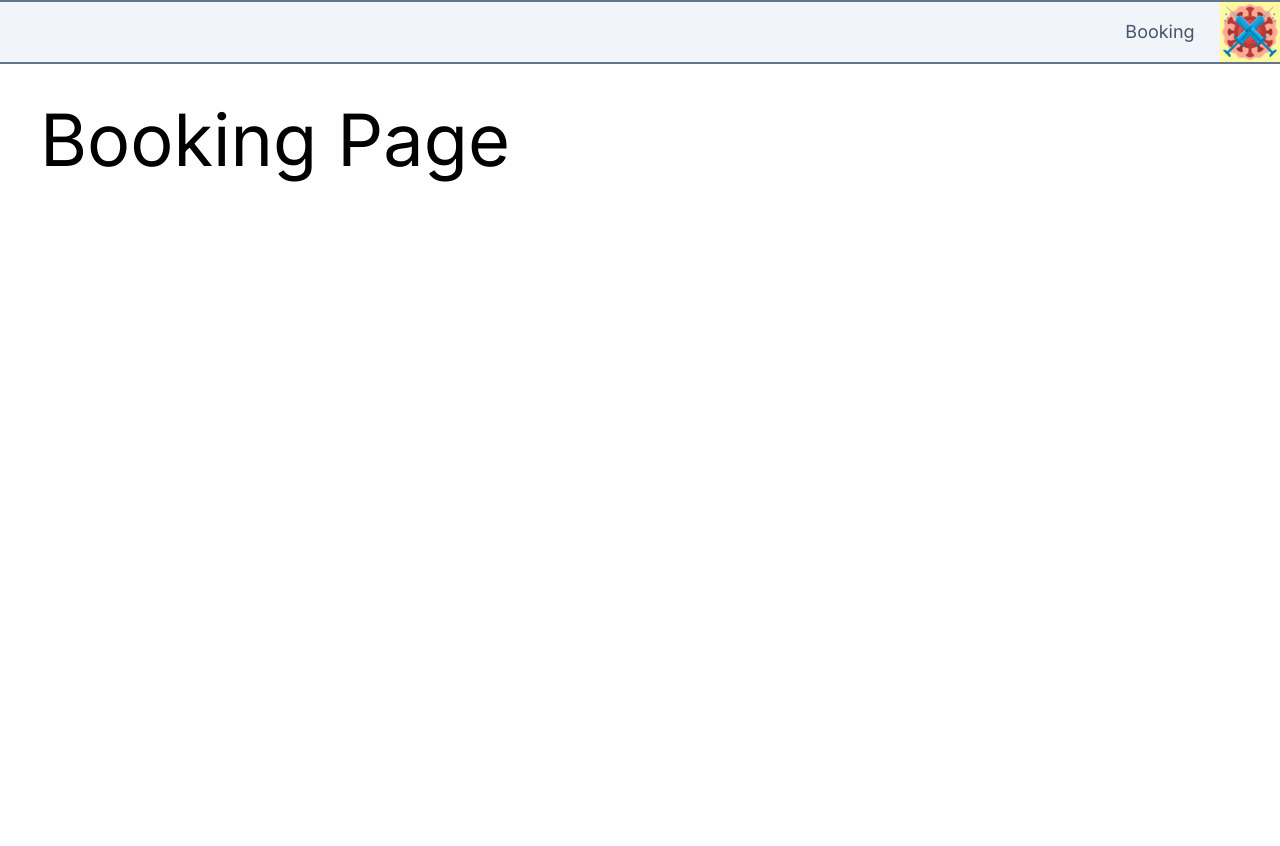
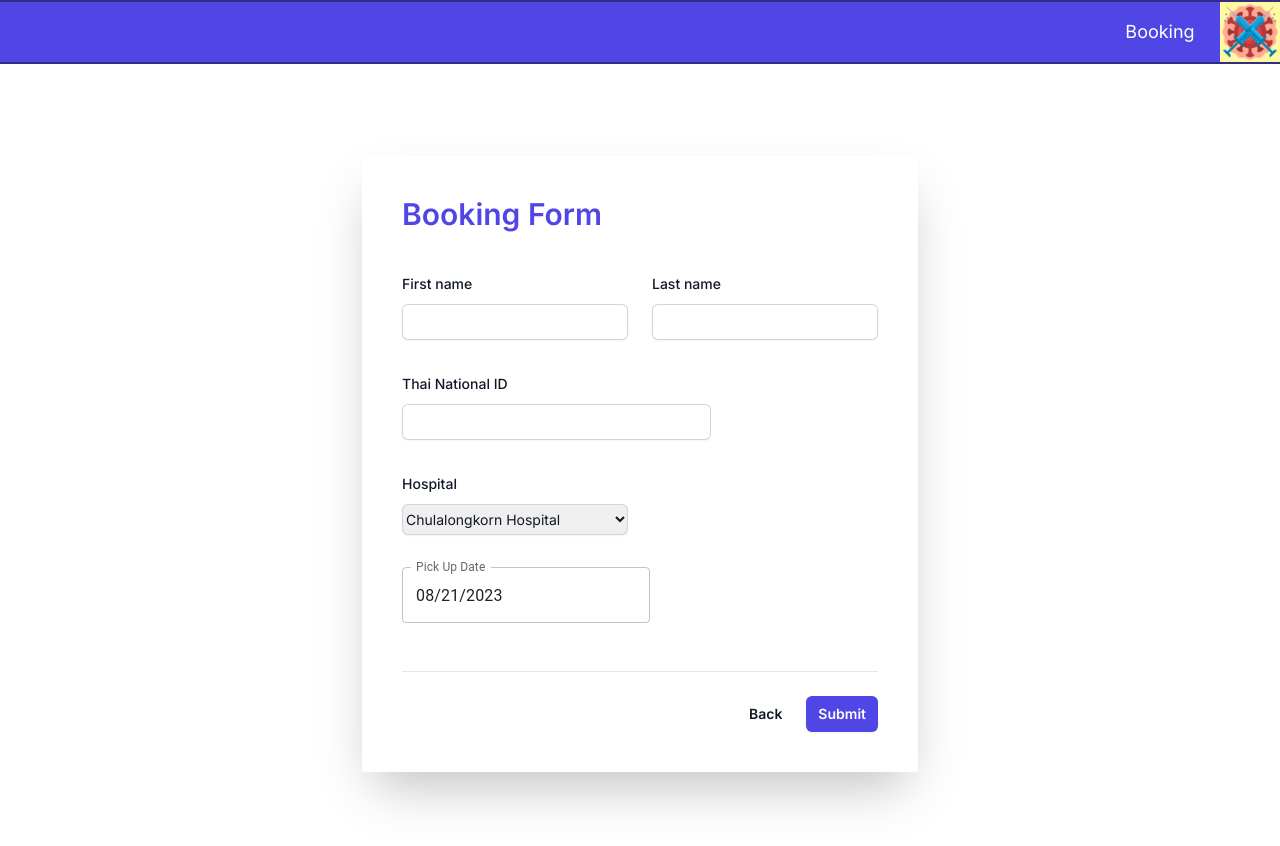
Before and after one commit to JinnnDamanee/vaccine-book-app, a Next.js app: page /booking in a window 1280 px wide. Shown: the top 846 px of the page. Before the commit the page ends 800 px from the top, so only its background shows below. Built offline with nearby package versions, Linux system fonts and the light colour scheme.

Commit message:
assignment5

```diff
--- a/package.json
+++ b/package.json
@@ -9,9 +9,14 @@
     "lint": "next lint"
   },
   "dependencies": {
+    "@emotion/react": "^11.11.1",
+    "@emotion/styled": "^11.11.0",
+    "@mui/material": "^5.14.8",
+    "@mui/x-date-pickers": "^6.12.1",
     "@types/node": "20.5.1",
     "@types/react": "18.2.20",
     "@types/react-dom": "18.2.7",
+    "dayjs": "^1.11.9",
     "next": "13.4.19",
     "react": "18.2.0",
     "react-dom": "18.2.0",
--- /dev/null
+++ b/src/app/booking/Form.tsx
@@ -0,0 +1,109 @@
+'use client'
+
+import { DatePicker, LocalizationProvider } from "@mui/x-date-pickers";
+import Link from "next/link";
+import { AdapterDayjs } from '@mui/x-date-pickers/AdapterDayjs';
+import dayjs from "dayjs";
+
+const Form = () => {
+    const onSubimitHandler = (e: React.SyntheticEvent) => {
+        e.preventDefault();
+        alert('Your booking has been submitted!');
+    }
+
+
+    return (
+        <form onSubmit={(e) => onSubimitHandler(e)}>
+            <div>
+                <h1 className="text-3xl font-semibold leading-9 text-indigo-600">Booking Form</h1>
+                <div className="border-b border-gray-900/10 pb-12">
+                    <div className="mt-10 grid grid-cols-1 gap-x-6 gap-y-8 sm:grid-cols-6">
+                        <div className="sm:col-span-3">
+                            <label htmlFor="first-name" className="block text-sm font-medium leading-6 text-gray-900">
+                                First name
+                            </label>
+                            <div className="mt-2">
+                                <input
+                                    type="text"
+                                    name="first-name"
+                                    id="first-name"
+                                    autoComplete="given-name"
+                                    className="block w-full rounded-md border-0 py-1.5 text-gray-900 shadow-sm ring-1 ring-inset ring-gray-300 placeholder:text-gray-400 focus:ring-2 focus:ring-inset focus:ring-indigo-600 sm:text-sm sm:leading-6"
+                                />
+                            </div>
+                        </div>
+
+                        <div className="sm:col-span-3">
+                            <label htmlFor="last-name" className="block text-sm font-medium leading-6 text-gray-900">
+                                Last name
+                            </label>
+                            <div className="mt-2">
+                                <input
+                                    type="text"
+                                    name="last-name"
+                                    id="last-name"
+                                    autoComplete="family-name"
+                                    className="block w-full rounded-md border-0 py-1.5 text-gray-900 shadow-sm ring-1 ring-inset ring-gray-300 placeholder:text-gray-400 focus:ring-2 focus:ring-inset focus:ring-indigo-600 sm:text-sm sm:leading-6"
+                                />
+                            </div>
+                        </div>
+
+                        <div className="sm:col-span-4">
+                            <label htmlFor="email" className="block text-sm font-medium leading-6 text-gray-900">
+                                Thai National ID
+                            </label>
+                            <div className="mt-2">
+                                <input
+                                    id="email"
+                                    name="email"
+                                    type="email"
+                                    autoComplete="email"
+                                    className="block w-full rounded-md border-0 py-1.5 text-gray-900 shadow-sm ring-1 ring-inset ring-gray-300 placeholder:text-gray-400 focus:ring-2 focus:ring-inset focus:ring-indigo-600 sm:text-sm sm:leading-6"
+                                />
+                            </div>
+                        </div>
+
+                        <div className="sm:col-span-3">
+                            <label htmlFor="country" className="block text-sm font-medium leading-6 text-gray-900">
+                                Hospital
+                            </label>
+                            <div className="mt-2">
+                                <select
+                                    id="country"
+                                    name="country"
+                                    autoComplete="country-name"
+                                    className="block w-full rounded-md border-0 py-1.5 text-gray-900 shadow-sm ring-1 ring-inset ring-gray-300 focus:ring-2 focus:ring-inset focus:ring-indigo-600 sm:max-w-xs sm:text-sm sm:leading-6"
+                                >
+                                    <option>Chulalongkorn Hospital</option>
+                                    <option>Rajavithi Hospital</option>
+                                    <option>Thammasat
+                                        University Hospital</option>
+                                </select>
+                            </div>
+                        </div>
+
+                        <div className="col-span-full">
+                            <LocalizationProvider dateAdapter={AdapterDayjs}>
+                                <DatePicker label="Pick Up Date" defaultValue={dayjs()} />
+                            </LocalizationProvider>
+                        </div>
+                    </div>
+                </div>
+            </div>
+            <div className="mt-6 flex items-center justify-end gap-x-6">
+                <button type="button" className="text-sm font-semibold leading-6 text-gray-900">
+                    <Link href={'/'}>
+                        Back
+                    </Link>
+                </button>
+                <button
+                    type="submit"
+                    className="rounded-md bg-indigo-600 px-3 py-2 text-sm font-semibold text-white shadow-sm hover:bg-indigo-500 focus-visible:outline focus-visible:outline-2 focus-visible:outline-offset-2 focus-visible:outline-indigo-600"
+                >
+                    Submit
+                </button>
+            </div>
+        </form>
+    )
+}
+export default Form;
--- a/src/app/booking/page.tsx
+++ b/src/app/booking/page.tsx
@@ -1,7 +1,11 @@
+import Form from "./Form"
+
 const Booking = () => {
     return (
-        <main>
-            <h1 className="p-10 text-7xl">Booking Page</h1>
+        <main className="h-[800px] flex items-center">
+            <div className=" bg-white mx-auto shadow-2xl p-10 w-fit">
+                <Form />
+            </div>
         </main>
     )
 }
--- a/src/app/layout.tsx
+++ b/src/app/layout.tsx
@@ -2,6 +2,8 @@ import Menubar from '@/components/Menubar'
 import './globals.css'
 import type { Metadata } from 'next'
 import { Inter } from 'next/font/google'
+import { LocalizationProvider } from '@mui/x-date-pickers'
+import { AdapterDayjs } from '@mui/x-date-pickers/AdapterDayjs';
 
 const inter = Inter({ subsets: ['latin'] })
 
--- a/src/app/page.tsx
+++ b/src/app/page.tsx
@@ -1,5 +1,6 @@
 import Banner from "@/components/Banner";
 import InfoCard from "@/components/InfoCard";
+import InteractiveCard from "@/components/InteractiveCard";
 
 
 type hospital = {
--- a/src/components/InfoCard.tsx
+++ b/src/components/InfoCard.tsx
@@ -1,4 +1,5 @@
 import Image from "next/image";
+import InteractiveCard from "./InteractiveCard";
 
 interface InfoCardProps {
     name: string;
@@ -7,15 +8,14 @@ interface InfoCardProps {
 
 const InfoCard = ({ name, image }: InfoCardProps) => {
     return (
-        <div className="w-1/3 h-[300px] rounded-lg shadow-2xl">
+        <InteractiveCard>
             <div className="w-full h-[70%] relative rounded-t-lg">
                 <Image src={image} alt={name} fill className="object-cover rounded-t-lg" />
             </div>
             <div className="w-full h-[30%] p-4">
                 {name}
             </div>
-        </div>
-
+        </InteractiveCard>
     )
 }
 
--- /dev/null
+++ b/src/components/InteractiveCard.tsx
@@ -0,0 +1,33 @@
+'use client'
+
+interface InteractiveCardProps {
+    children: React.ReactNode;
+}
+
+const InteractiveCard = ({ children }: InteractiveCardProps) => {
+    const onMouseAction = (e: React.SyntheticEvent) => {
+        if (e.type === 'mouseover') {
+            e.currentTarget.classList.remove('bg-white');
+            e.currentTarget.classList.add('bg-neutral-200');
+
+            e.currentTarget.classList.remove('shadow-lg');
+            e.currentTarget.classList.add('shadow-2xl');
+        } else {
+            e.currentTarget.classList.remove('bg-neutral-200');
+            e.currentTarget.classList.add('bg-white');
+
+            e.currentTarget.classList.remove('shadow-2xl');
+            e.currentTarget.classList.add('shadow-lg');
+        }
+    }
+    return (
+        <div
+            className="w-1/3 h-[300px] shadow-lg bg-white"
+            onMouseOver={(e) => onMouseAction(e)}
+            onMouseOut={(e) => onMouseAction(e)}
+        >
+            {children}
+        </div>
+    )
+}
+export default InteractiveCard;
--- a/src/components/MenuItem.tsx
+++ b/src/components/MenuItem.tsx
@@ -7,7 +7,7 @@ interface MenuItemProps {
 
 const MenuItem = ({ title, href }: MenuItemProps) => {
     return (
-        <Link className="w-[120px] text-center mt-auto mb-auto text-lg text-slate-600" href={href}>
+        <Link className="w-[120px] text-center mt-auto mb-auto text-lg text-white" href={href}>
             {title}
         </Link>
     )
--- a/src/components/Menubar.tsx
+++ b/src/components/Menubar.tsx
@@ -4,7 +4,7 @@ import Link from "next/link";
 
 const Menubar = () => {
     return (
-        <div className="h-16 w-screen bg-slate-100 fixed top-0 right-0 z-30 border-t-2 border-b-2 border-slate-500 flex flex-row-reverse">
+        <div className="h-16 w-screen bg-indigo-600 fixed top-0 right-0 z-30 border-t-2 border-b-2 border-indigo-900 flex flex-row-reverse">
             <Link href='/'>
                 <Image src='/img/logo.png' className="h-full w-auto" alt='logo' width={0} height={0} sizes="100vh" />
             </Link>
```
Also changed, not shown: 1 other file (tests, documents, lock files or other folders).
